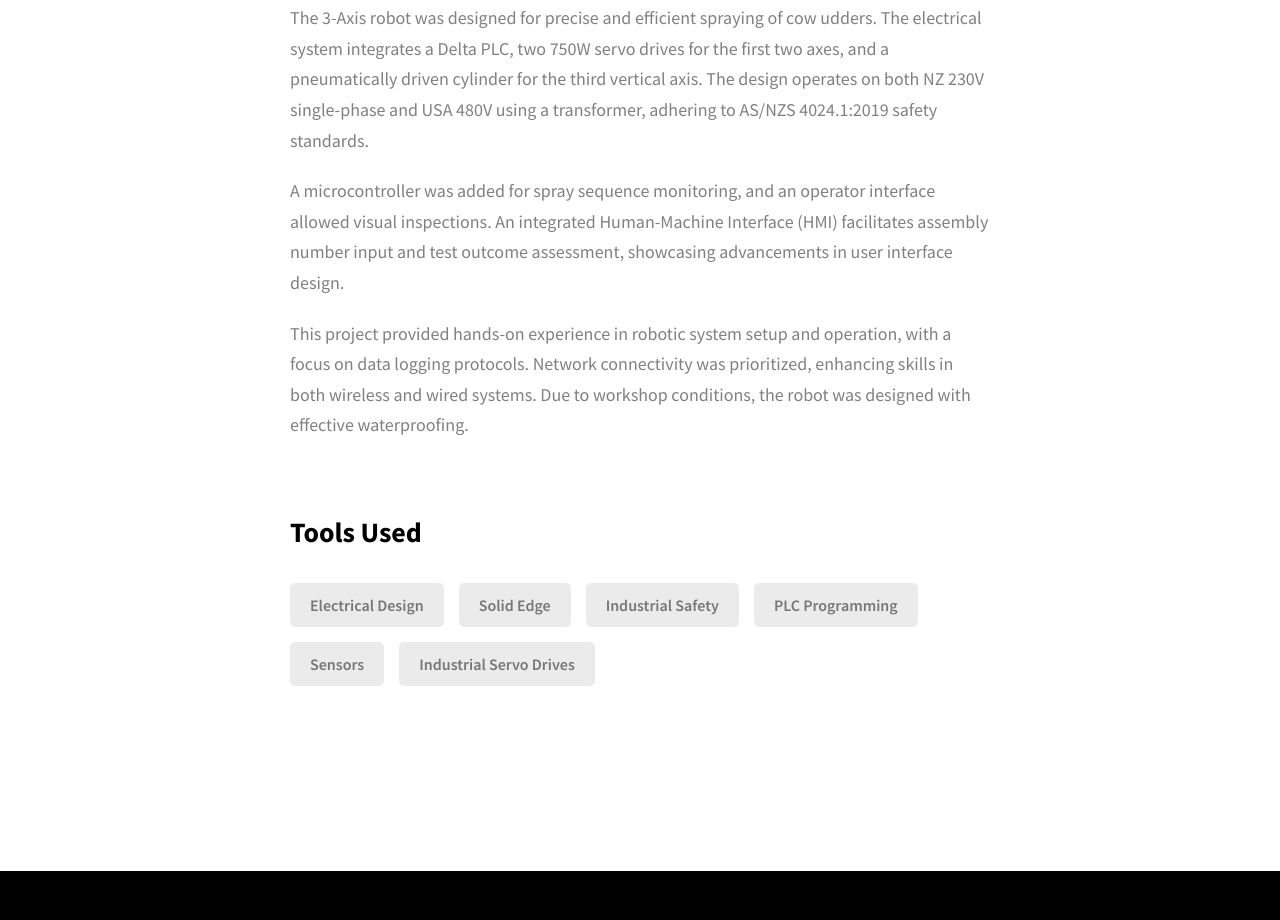
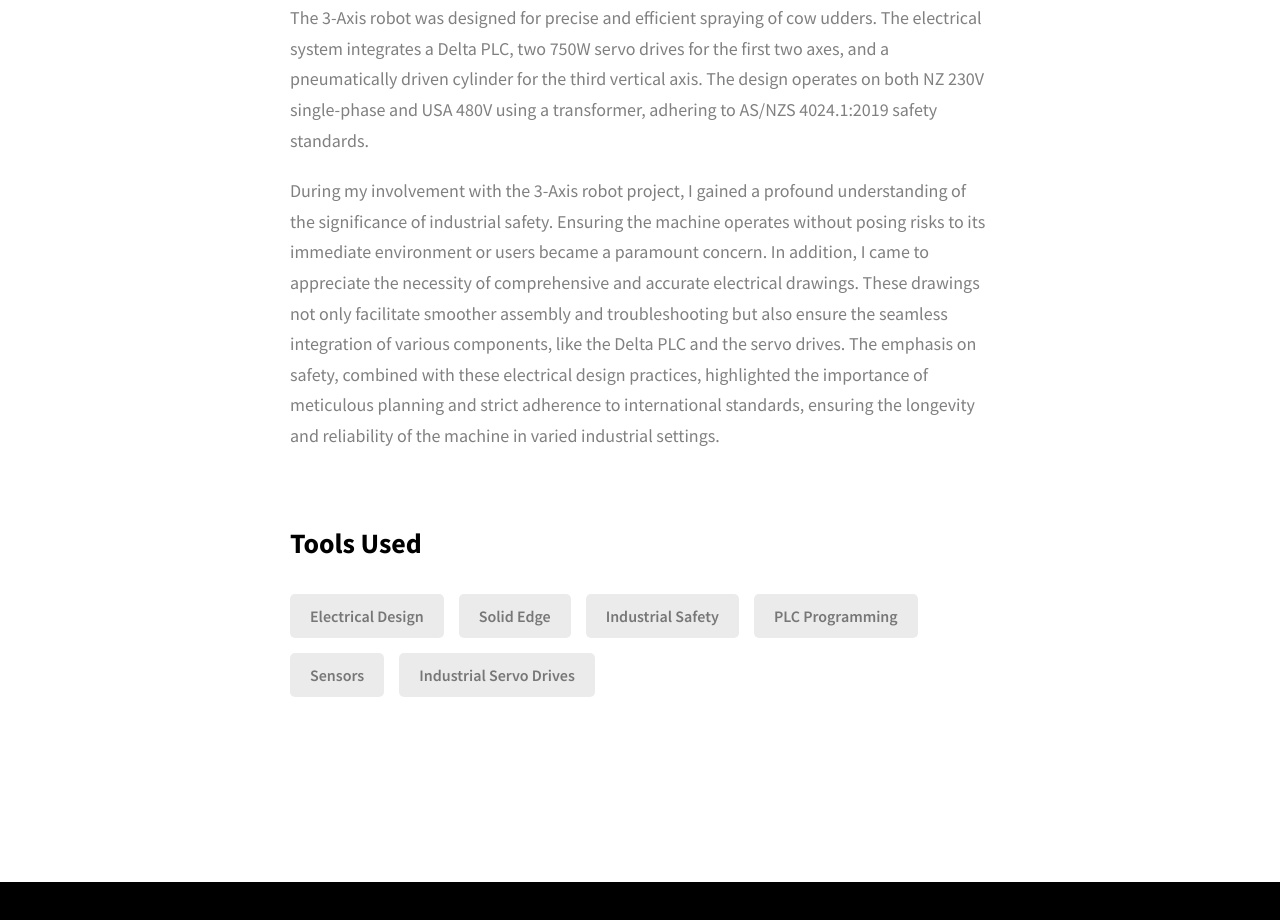
Before and after one commit to antonmusalov/antonmusalov.github.io, a website: page project-3.html in a window 1280 px wide. Shown: the part 1284-2204 px from the top of the page. Drawn offline with Linux system fonts and the light colour scheme; some packages are replaced by stand-ins of ours; a script that the page names is missing.

Commit message:
Paragraph change to Ultra project

```diff
--- a/project-3.html
+++ b/project-3.html
@@ -135,10 +135,7 @@
                     The 3-Axis robot was designed for precise and efficient spraying of cow udders. The electrical system integrates a Delta PLC, two 750W servo drives for the first two axes, and a pneumatically driven cylinder for the third vertical axis. The design operates on both NZ 230V single-phase and USA 480V using a transformer, adhering to AS/NZS 4024.1:2019 safety standards.
                 </p>
                 <p class="project-details__desc-para">
-                    A microcontroller was added for spray sequence monitoring, and an operator interface allowed visual inspections. An integrated Human-Machine Interface (HMI) facilitates assembly number input and test outcome assessment, showcasing advancements in user interface design.
-                </p>
-                <p class="project-details__desc-para">
-                    This project provided hands-on experience in robotic system setup and operation, with a focus on data logging protocols. Network connectivity was prioritized, enhancing skills in both wireless and wired systems. Due to workshop conditions, the robot was designed with effective waterproofing.
+                  During my involvement with the 3-Axis robot project, I gained a profound understanding of the significance of industrial safety. Ensuring the machine operates without posing risks to its immediate environment or users became a paramount concern. In addition, I came to appreciate the necessity of comprehensive and accurate electrical drawings. These drawings not only facilitate smoother assembly and troubleshooting but also ensure the seamless integration of various components, like the Delta PLC and the servo drives. The emphasis on safety, combined with these electrical design practices, highlighted the importance of meticulous planning and strict adherence to international standards, ensuring the longevity and reliability of the machine in varied industrial settings.
                 </p>
             </div>
 
```
